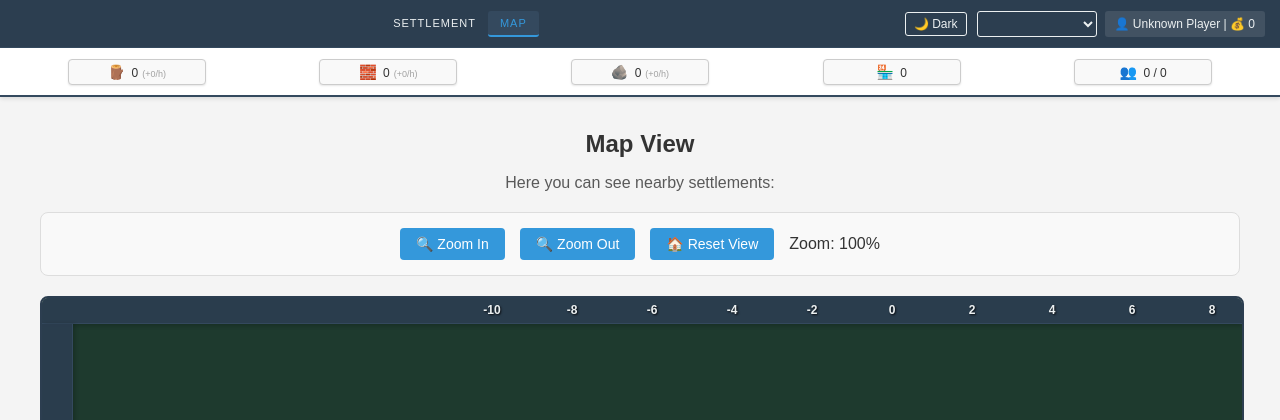
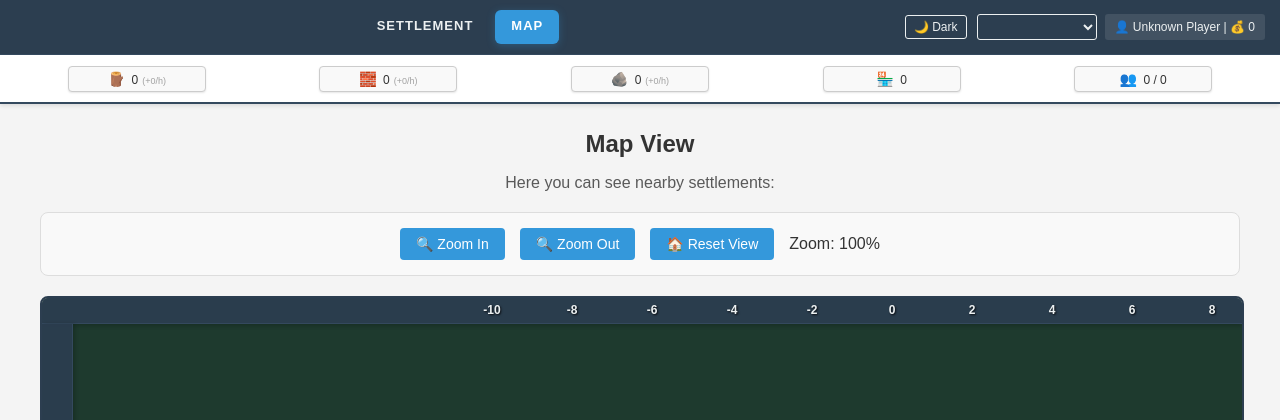
Before and after one commit to chris738/browsergame, a PHP site: page /browsergame/map.php in a window 1280 px wide. Shown: the top 420 px of the page. Run offline with PHP 8.4, Linux system fonts and the light colour scheme; data comes from the database, SQL or seed files in the repository; data that the repository does not hold is empty.

Commit message:
Improve navigation tab styling for better visual consistency
Co-authored-by: chris738 <6369590+chris738@users.noreply.github.com>

```diff
--- a/css/style.css
+++ b/css/style.css
@@ -95,14 +95,18 @@ body {
 .nav-tabs-inline {
     display: flex;
     align-items: center;
-    gap: 0;
+    gap: 4px;
     flex: 1;
     justify-content: center;
+    padding: 4px 8px;
 }
 
 /* Hide fallback tabs row by default */
 .nav-tabs-fallback {
     display: none !important;
+    gap: 4px;
+    justify-content: center;
+    padding: 8px;
 }
 
 /* Show fallback row on small screens */
@@ -193,45 +197,52 @@ body {
     display: flex;
     justify-content: center;
     align-items: center;
-    gap: 0;
+    gap: 4px;
     background-color: var(--nav-bg);
     border-bottom: 1px solid var(--nav-border);
-    min-height: 40px;
+    min-height: 48px;
+    padding: 4px 8px;
 }
 
 .nav-link {
     color: var(--nav-text);
     text-decoration: none;
-    padding: 8px 15px;
+    padding: 10px 18px;
     display: block;
-    font-weight: 500;
+    font-weight: 600;
     text-transform: uppercase;
     letter-spacing: 1px;
-    transition: background-color 0.3s, color 0.3s;
+    transition: all 0.3s ease;
     border-bottom: 3px solid transparent;
-    font-size: 12px;
-    border-radius: 3px 3px 0 0;
-}
-
-/* Inline tab links have slightly different styling */
+    font-size: 13px;
+    border-radius: 6px 6px 0 0;
+    margin: 0 2px;
+    position: relative;
+}
+
+/* Inline tab links use consistent styling */
 .nav-tabs-inline .nav-link {
-    padding: 6px 12px;
-    font-size: 11px;
-    border-radius: 3px;
-    border-bottom: 2px solid transparent;
+    padding: 8px 16px;
+    font-size: 13px;
+    border-radius: 6px;
+    border-bottom: 3px solid transparent;
+    margin: 0 1px;
 }
 
 .nav-tabs-inline .nav-link:hover,
 .nav-tabs-fallback .nav-link:hover {
     background-color: var(--nav-hover);
     color: var(--nav-active);
+    transform: translateY(-1px);
+    box-shadow: 0 2px 4px rgba(0, 0, 0, 0.1);
 }
 
 .nav-tabs-inline .nav-link.active,
 .nav-tabs-fallback .nav-link.active {
-    background-color: var(--nav-hover);
-    color: var(--nav-active);
+    background-color: var(--nav-active);
+    color: white;
     border-bottom-color: var(--nav-active);
+    box-shadow: 0 2px 8px rgba(52, 152, 219, 0.3);
 }
 
 /* Third row: Resources in navbar */
```
